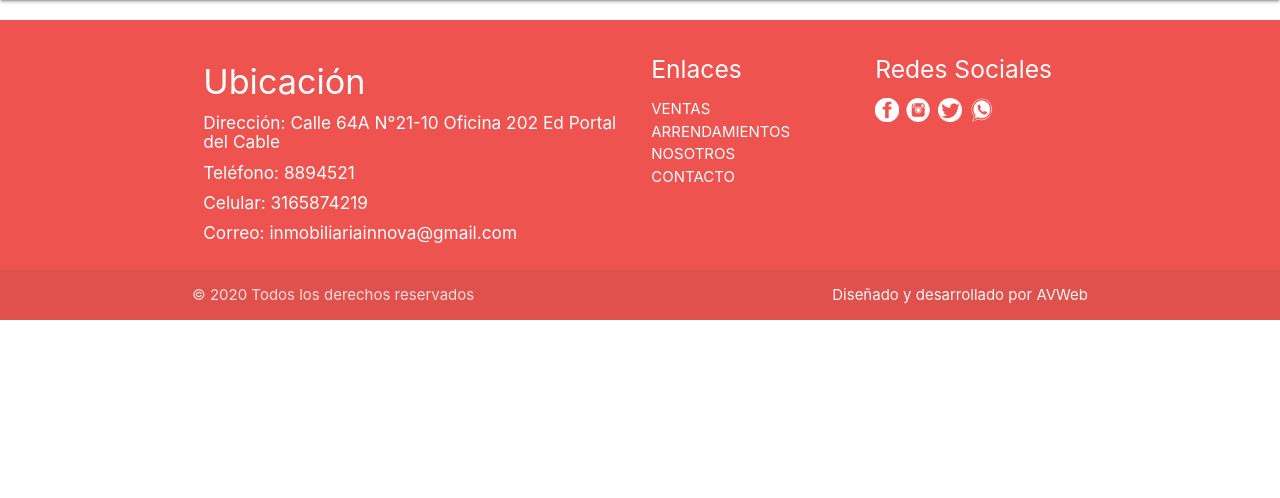
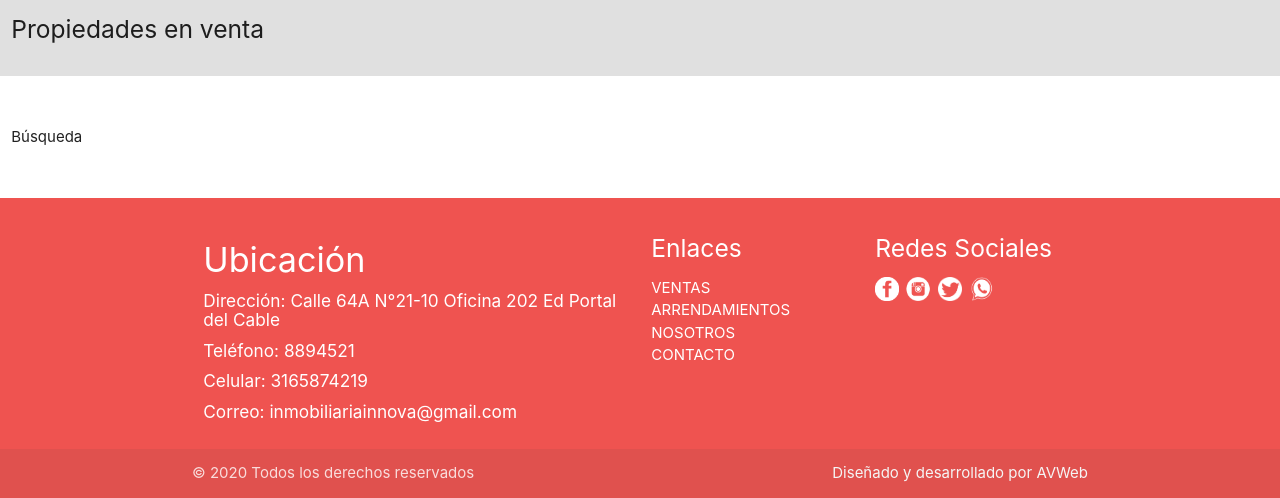
Before and after one commit to Vanne280/Proyecto-Inmobiliaria, a Django app: template templates/paginas/ventas.html in a window 1280 px wide. Shown: the part 128-626 px from the top of the page. Run offline with Django 3.2, Linux system fonts and the light colour scheme; the template is opened without the code that fills it: most values are stand-ins (such as "Sample title", 1, 10 or a date in 2020); some libraries are stand-ins or nearby versions.

Commit message:
Lista de inmuebles
Se hicieron cambios en la vista de inmuebles en las páginas de ventas y arrendamientos

```diff
--- a/templates/paginas/ventas.html
+++ b/templates/paginas/ventas.html
@@ -4,29 +4,49 @@
 
 {% load humanize %}
 
-{% block container %}
+{% block container2 %}
 
+<div class="row grey lighten-2">
+  <div class="col s12">
+    <h5>Propiedades en venta</h5><br>
+  </div>
+</div>
+
+<div class="section">
   <div class="row">
+    <div class="col s12 m4 l3">
+      <p>Búsqueda</p>
+
+    </div>
+
+    <div class="col s12 m8 l9">
       {% for inmueble in inmuebles %}
         {% if inmueble.IDTipo_de_oferta.nombre == "Venta" %}
           <div class="col s12 m4">
             <div class="card">
-            <a href="{% url 'detalle' inmueble.id %}"</a>
-            <div class="card-image">
-              <img src="../../media/{{ inmueble.imagen }}" alt="{{ inmueble.direccion }}">
-              <span class="card-title">Card Title</span>
+              <div class="card-image waves-effect waves-block waves-light">
+                <img class="activator" src="../../media/{{ inmueble.imagen }}">
               </div>
               <div class="card-content">
-              <table class="highlight">
-                  <tr><td>{{ inmueble.IDTipo_de_inmueble.nombre }}</td></tr>
-                  <tr><td>Barrio: {{ inmueble.IDBarrio.nombre }}</td></tr>
-                  <tr><td>Precio: $ {{ inmueble.precio|intcomma }}</td></tr>
-              </table>
+                <span class="card-title activator grey-text text-darken-4">{{ inmueble.IDBarrio.nombre }}
+                  <i class="material-icons right">more_vert</i>
+                </span>
+                <p><a href="{% url 'detalle' inmueble.id %}">Más información</a></p>
+              </div>
+              <div class="card-reveal">
+                <span class="card-title grey-text text-darken-4">{{ inmueble.IDBarrio.nombre }}
+                  <i class="material-icons right">close</i>
+                </span>
+                <p>{{ inmueble.IDTipo_de_inmueble.nombre }}</p>
+                <p>Barrio: {{ inmueble.IDBarrio.nombre }}</p>
+                <p>Precio: $ {{ inmueble.precio|intcomma }}</p>
               </div>
             </div>
           </div>
         {% endif %}
       {% endfor %}
     </div>
+  </div>
+</div>
 
 {% endblock %}
```
Also changed, not shown: templates/paginas/arrendamientos.html (+30 -10 lines). Lines whose indentation alone changed are shown as unchanged.
